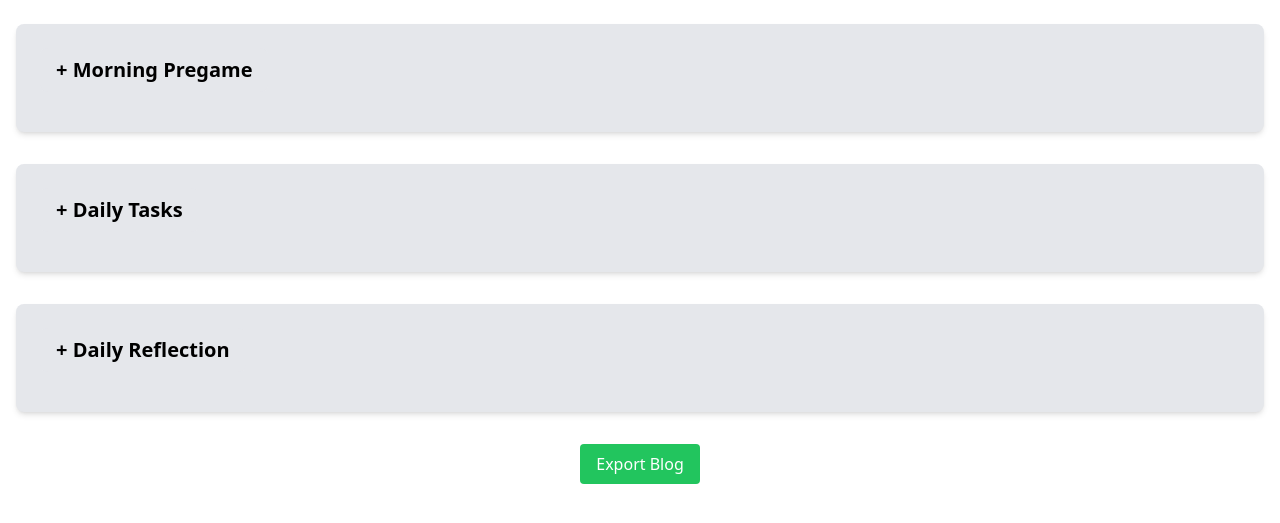
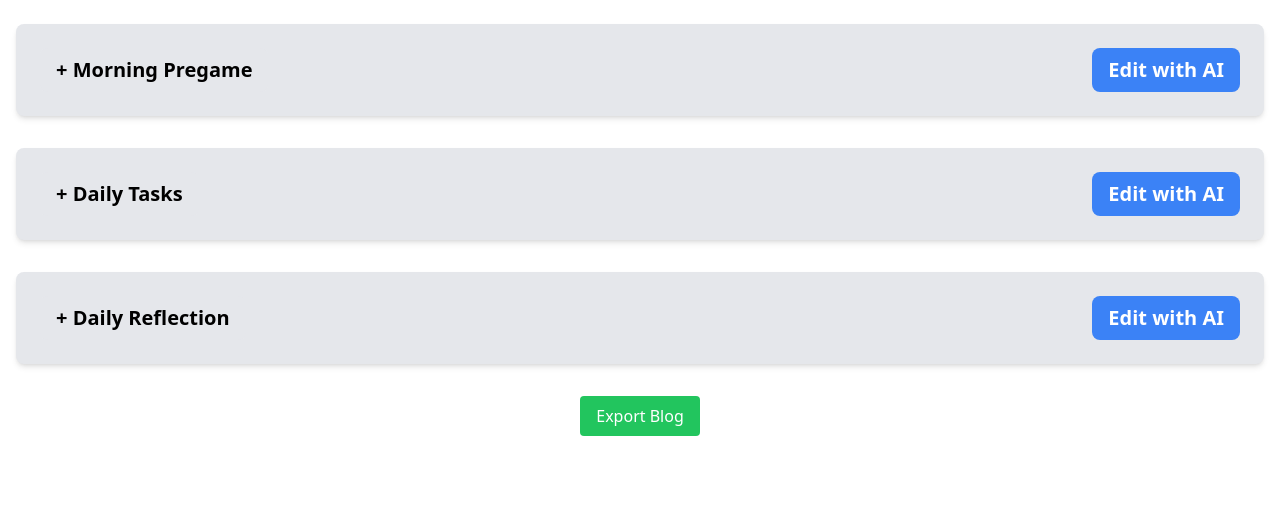
Before and after one commit to spartypkp/daily-blog-builder, a Flask app: page / in a window 1280 px wide. Shown: the part 88-611 px from the top of the page. Run offline with Flask 3, Linux system fonts and the light colour scheme; data that the repository does not hold is empty; style sheets or scripts are compiled from the project's sources; parts of the project's set-up code (start-up, migrations or seed data) failed here and were passed over; some libraries are stand-ins or nearby versions.

Commit message:
building out native AI edit functionality

```diff
--- a/app.py
+++ b/app.py
@@ -8,6 +8,7 @@ from pydantic import ValidationError
 from pydanticModels import DailyBlog, Task, Introduction, Reflection
 from utilityFunctions import pydantic_upsert, pydantic_select, upload_to_supabase
 from typing import List, Optional
+from dave import ai_edit_introduction, ai_edit_task, ai_edit_reflection
 
 # If localhost won't connect: chrome://net-internals/#sockets
 app = Flask(__name__)
@@ -27,6 +28,30 @@ def home():
         print(f"No blog found for {selected_date}, showing empty template.")
 
     return render_template('home.html', today_blog=today_blog, today_date=selected_date)
+
+
+
+@app.route('/edit_introduction', methods=['POST'])
+def edit_introduction():
+    data = request.get_json()
+    intro_model = Introduction(**data)
+    updated_intro = ai_edit_introduction(intro_model)
+    return jsonify(updated_intro.dict())
+
+@app.route('/edit_task', methods=['POST'])
+def edit_task():
+    data = request.get_json()
+    task_model = Task(**data)
+    updated_task = ai_edit_task(task_model)
+    return jsonify(updated_task.dict())
+
+@app.route('/edit_reflection', methods=['POST'])
+def edit_reflection():
+    data = request.get_json()
+    reflection_model = Reflection(**data)
+    updated_reflection = ai_edit_reflection(reflection_model)
+    return jsonify(updated_reflection.dict())
+
 
 @app.route('/api/available_dates')
 def available_dates():
--- a/templates/home.html
+++ b/templates/home.html
@@ -24,10 +24,16 @@
     </header>
     <!-- Introduction Section -->
     <section class="goals mb-8 bg-gray-200 shadow-md rounded-lg p-6">
+        <div class="flex justify-between items-center">
             <button onclick="toggleSection('morning-pregame')"
-            class="text-xl font-semibold text-center mb-4 focus:outline-none bg-gray-200 hover:bg-blue-200 rounded-lg py-2 px-4 transition-colors duration-150">
+                class="text-xl font-semibold focus:outline-none bg-gray-200 hover:bg-blue-200 rounded-lg py-2 px-4 transition-colors duration-150">
                 <span id="icon-morning-pregame">+</span> Morning Pregame
             </button>
+            <button onclick="edit_introduction()"
+                class="text-xl font-semibold focus:outline-none bg-blue-500 hover:bg-blue-700 text-white rounded-lg py-2 px-4 transition-colors duration-150">
+                Edit with AI
+            </button>
+        </div>
         <div id="morning-pregame" class="mx-auto hidden">
             <!-- Section content -->
             <div class="mt-4 bg-white rounded-lg p-4">
@@ -88,10 +94,16 @@
     </section>
 
     <section class="tasks mb-8 bg-gray-200 shadow-md rounded-lg p-6">
+        <div class="flex justify-between items-center">
             <button onclick="toggleSection('daily-tasks')"
-            class="text-xl font-semibold text-center mb-4 focus:outline-none bg-gray-200 hover:bg-blue-200 rounded-lg py-2 px-4 transition-colors duration-150">
+                class="text-xl font-semibold focus:outline-none bg-gray-200 hover:bg-blue-200 rounded-lg py-2 px-4 transition-colors duration-150">
                 <span id="icon-daily-tasks">+</span> Daily Tasks
             </button>
+            <button onclick="edit_tasks()"
+                class="text-xl font-semibold focus:outline-none bg-blue-500 hover:bg-blue-700 text-white rounded-lg py-2 px-4 transition-colors duration-150">
+                Edit with AI
+            </button>
+        </div>
         <div id="daily-tasks" class="mx-auto hidden">
             <div id="tabs-container" class="tabs-container flex justify-center mb-2 border-b border-gray-300">
                 <!-- Task Tabs dynamically populated -->
@@ -109,10 +121,16 @@
 
     <!-- Reflection Section -->
     <section class="reflection mb-8 bg-gray-200 shadow-md rounded-lg p-6">
+        <div class="flex justify-between items-center">
             <button onclick="toggleSection('daily-reflection')"
-            class="text-xl font-semibold text-center mb-4 focus:outline-none bg-gray-200 hover:bg-blue-200 rounded-lg py-2 px-4 transition-colors duration-150">
+                class="text-xl font-semibold focus:outline-none bg-gray-200 hover:bg-blue-200 rounded-lg py-2 px-4 transition-colors duration-150">
                 <span id="icon-daily-reflection">+</span> Daily Reflection
             </button>
+            <button onclick="edit_reflection()"
+                class="text-xl font-semibold focus:outline-none bg-blue-500 hover:bg-blue-700 text-white rounded-lg py-2 px-4 transition-colors duration-150">
+                Edit with AI
+            </button>
+        </div>
         <div id="daily-reflection" class="mx-auto hidden">
 
 
```
Also changed, not shown: dave.py (+10 -1 lines). Lines whose indentation alone changed are shown as unchanged.
